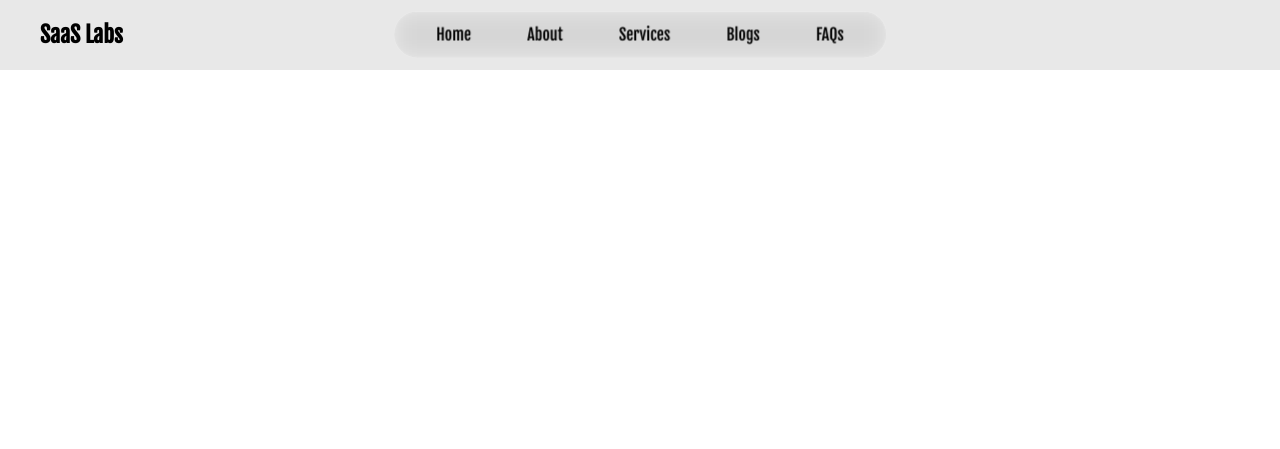
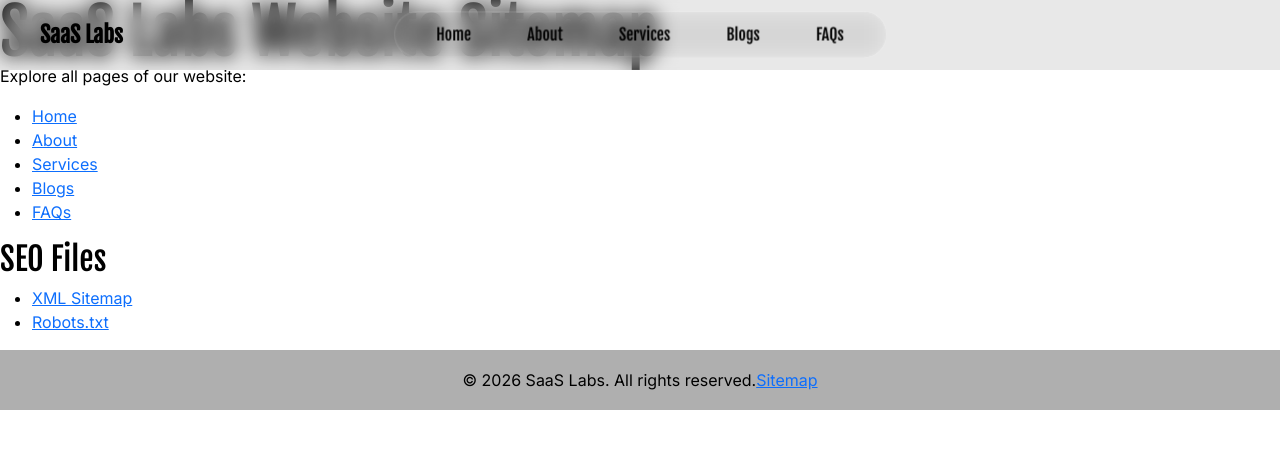
Before and after one commit to Preetam-06/SaaS-Labs-Website, a Flask app: page /sitemap in a window 1280 px wide. Shown: the top 449 px of the page. Run offline with Flask 3, Linux system fonts and the light colour scheme.

Commit message:
Update sitemap.html

```diff
--- a/templates/sitemap.html
+++ b/templates/sitemap.html
@@ -33,3 +33,60 @@
         </ul>
     </div>
 </nav>
+<section class="home_container">
+    <h1 class="h1_home">SaaS Labs Website Sitemap</h1>
+    <p>Explore all pages of our website:</p>
+</section>
+<ul>
+    <li>
+        <a href="{{ url_for('routes.index') }}">
+            Home
+        </a>
+    </li>
+
+    <li>
+        <a href="{{ url_for('routes.about') }}">
+            About
+        </a>
+    </li>
+
+    <li>
+        <a href="{{ url_for('routes.services') }}">
+            Services
+        </a>
+    </li>
+
+    <li>
+        <a href="{{ url_for('routes.blogs') }}">
+            Blogs
+        </a>
+    </li>
+
+    <li>
+        <a href="{{ url_for('routes.faqs') }}">
+            FAQs
+        </a>
+    </li>
+</ul>
+
+<h2>SEO Files</h2>
+
+<ul>
+    <li>
+        <a href="/sitemap.xml">
+            XML Sitemap
+        </a>
+    </li>
+
+    <li>
+        <a href="/robots.txt">
+            Robots.txt
+        </a>
+    </li>
+</ul>
+<footer class="footer">
+    <p>© 2026 SaaS Labs. All rights reserved.</p>
+    <a href="/sitemap">Sitemap</a>
+</footer>
+</body>
+</html>
```
